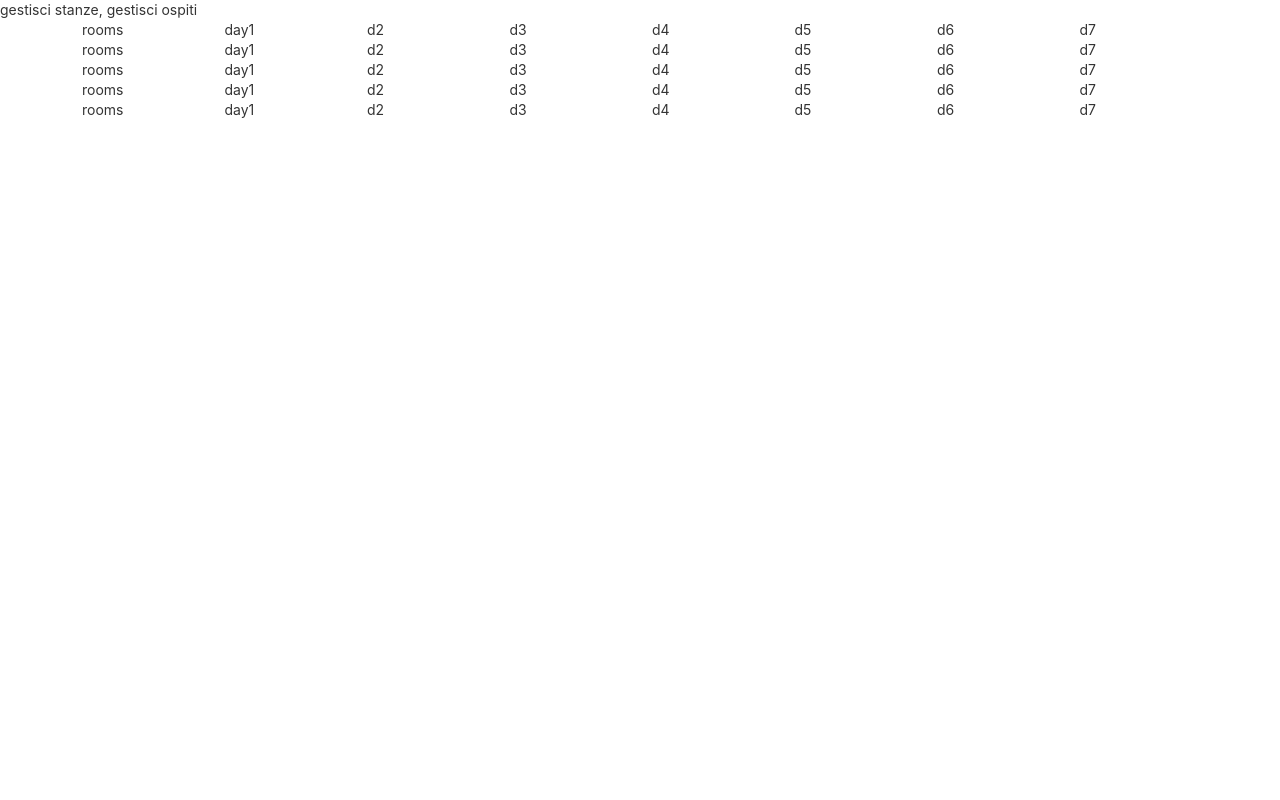
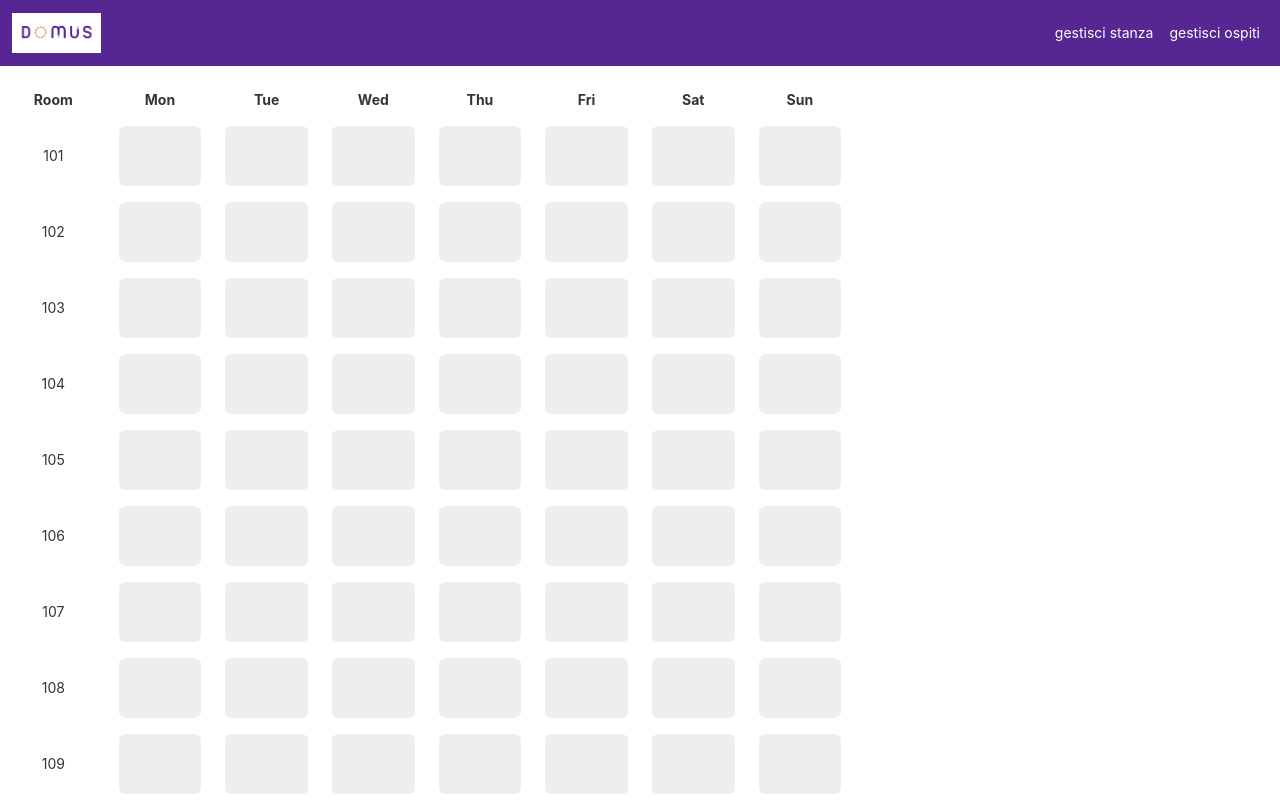
Before and after one commit to andrea-maiolo/epicode-Capstone, a React (Vite) app in the folder frontend/: page /adminHome in a window 1280 px wide. Shown: the top 800 px of the page. Built offline with nearby package versions, Linux system fonts and the light colour scheme.

Commit message:
basic admin page created

```diff
--- a/frontend/src/App.jsx
+++ b/frontend/src/App.jsx
@@ -3,8 +3,8 @@ import { BrowserRouter, Route, Routes, Link } from "react-router-dom";
 
 import Login from "./components/Login/Login";
 import Home from "./components/homeUser/Home";
-import DetailsPage from "./components/DetailsPage";
-import AdminPage from "./components/AdminPage";
+import DetailsPage from "./components/Details/DetailsPage";
+import AdminPage from "./components/Admin/AdminPage";
 
 function App() {
   return (
--- /dev/null
+++ b/frontend/src/components/Admin/AdminPage.jsx
@@ -0,0 +1,60 @@
+import { Col, Container, Nav, Navbar, Row } from "react-bootstrap";
+import logo from "../../assets/logo.png";
+
+const AdminPage = function () {
+  const rooms = [101, 102, 103, 104, 105, 106, 107, 108, 109, 201, 202, 203, 204, 205, 206, 207];
+  const days = ["Mon", "Tue", "Wed", "Thu", "Fri", "Sat", "Sun"];
+
+  return (
+    <>
+      <Navbar className="bg-primary">
+        <Container fluid>
+          <Navbar.Brand>
+            <img src={logo} alt="Domus" style={{ height: "40px" }} />
+          </Navbar.Brand>
+          <Nav className="ms-auto">
+            <Nav.Link href="userProfile" className="text-white">
+              gestisci stanza
+            </Nav.Link>
+            <Nav.Link href="userProfile" className="text-white">
+              gestisci ospiti
+            </Nav.Link>
+          </Nav>
+        </Container>
+      </Navbar>
+      <Container fluid className="mt-4">
+        <Row className="fw-bold text-center mb-3">
+          <Col md={1}>Room</Col>
+          {days.map((day) => (
+            <Col key={day} md={1}>
+              {day}
+            </Col>
+          ))}
+        </Row>
+        {rooms.map((room) => (
+          <Row key={room} className="text-center align-items-center mb-3">
+            <Col md={1} className="fw=bold">
+              {room}
+            </Col>
+            {days.map((day) => (
+              <Col key={day} md={1}>
+                <div
+                  style={{
+                    height: "60px",
+                    backgroundColor: "#eee",
+                    borderRadius: "6px",
+                    display: "flex",
+                    alignItems: "center",
+                    justifyContent: "center",
+                  }}
+                ></div>
+              </Col>
+            ))}
+          </Row>
+        ))}
+      </Container>
+    </>
+  );
+};
+
+export default AdminPage;
--- a/frontend/src/components/AdminPage.jsx
+++ /dev/null
@@ -1,63 +0,0 @@
-import { Col, Container, Nav, Row } from "react-bootstrap";
-
-const AdminPage = function () {
-  return (
-    <>
-      <Nav>gestisci stanze, gestisci ospiti</Nav>
-      <Container>
-        <Row>
-          <Col>rooms</Col>
-          <Col>day1</Col>
-          <Col>d2</Col>
-          <Col>d3</Col>
-          <Col>d4</Col>
-          <Col>d5</Col>
-          <Col>d6</Col>
-          <Col>d7</Col>
-        </Row>
-        <Row>
-          <Col>rooms</Col>
-          <Col>day1</Col>
-          <Col>d2</Col>
-          <Col>d3</Col>
-          <Col>d4</Col>
-          <Col>d5</Col>
-          <Col>d6</Col>
-          <Col>d7</Col>
-        </Row>
-        <Row>
-          <Col>rooms</Col>
-          <Col>day1</Col>
-          <Col>d2</Col>
-          <Col>d3</Col>
-          <Col>d4</Col>
-          <Col>d5</Col>
-          <Col>d6</Col>
-          <Col>d7</Col>
-        </Row>
-        <Row>
-          <Col>rooms</Col>
-          <Col>day1</Col>
-          <Col>d2</Col>
-          <Col>d3</Col>
-          <Col>d4</Col>
-          <Col>d5</Col>
-          <Col>d6</Col>
-          <Col>d7</Col>
-        </Row>
-        <Row>
-          <Col>rooms</Col>
-          <Col>day1</Col>
-          <Col>d2</Col>
-          <Col>d3</Col>
-          <Col>d4</Col>
-          <Col>d5</Col>
-          <Col>d6</Col>
-          <Col>d7</Col>
-        </Row>
-      </Container>
-    </>
-  );
-};
-
-export default AdminPage;
```
Also changed, not shown: frontend/src/components/Details/DetailsPage.jsx (renamed from frontend/src/components/DetailsPage.jsx).
